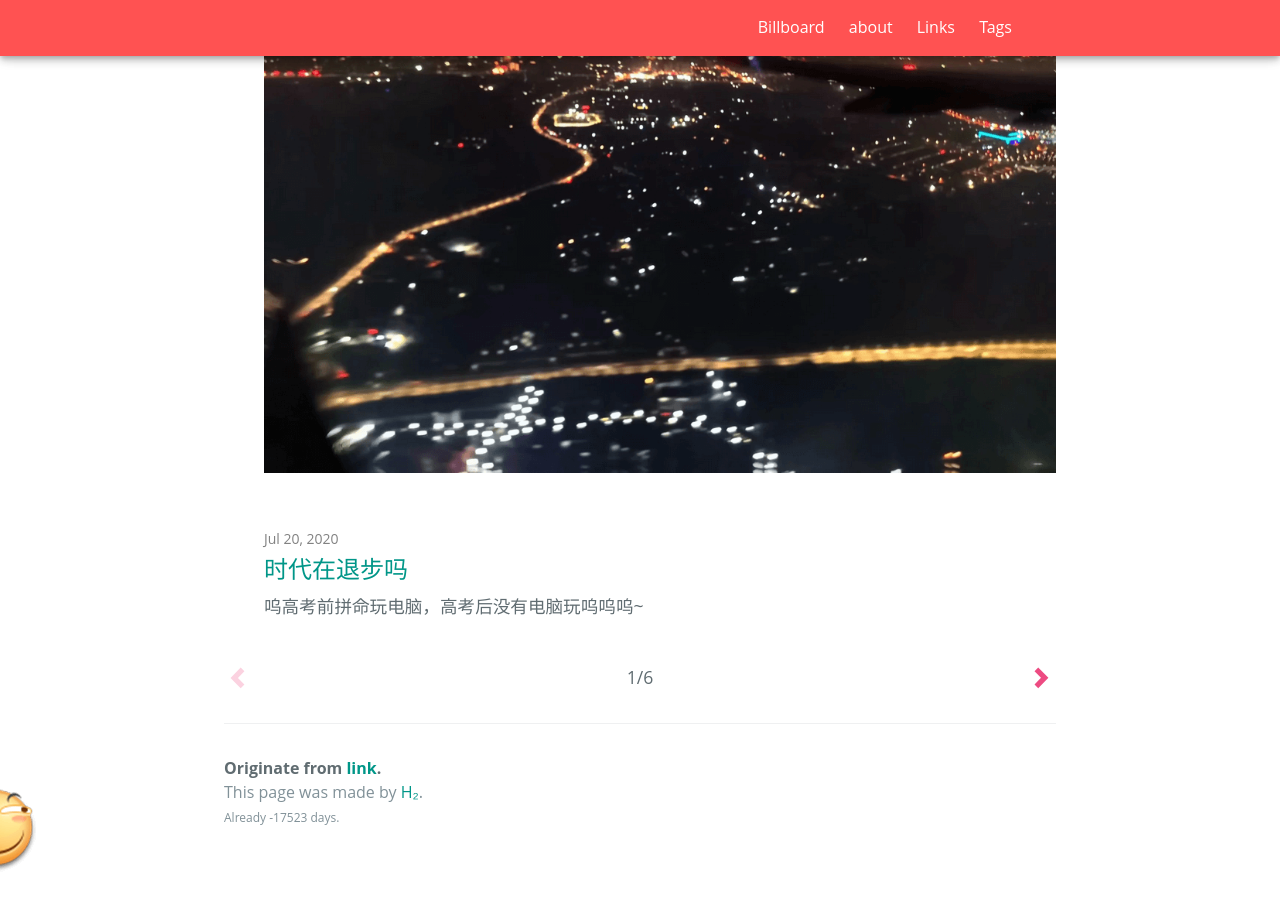
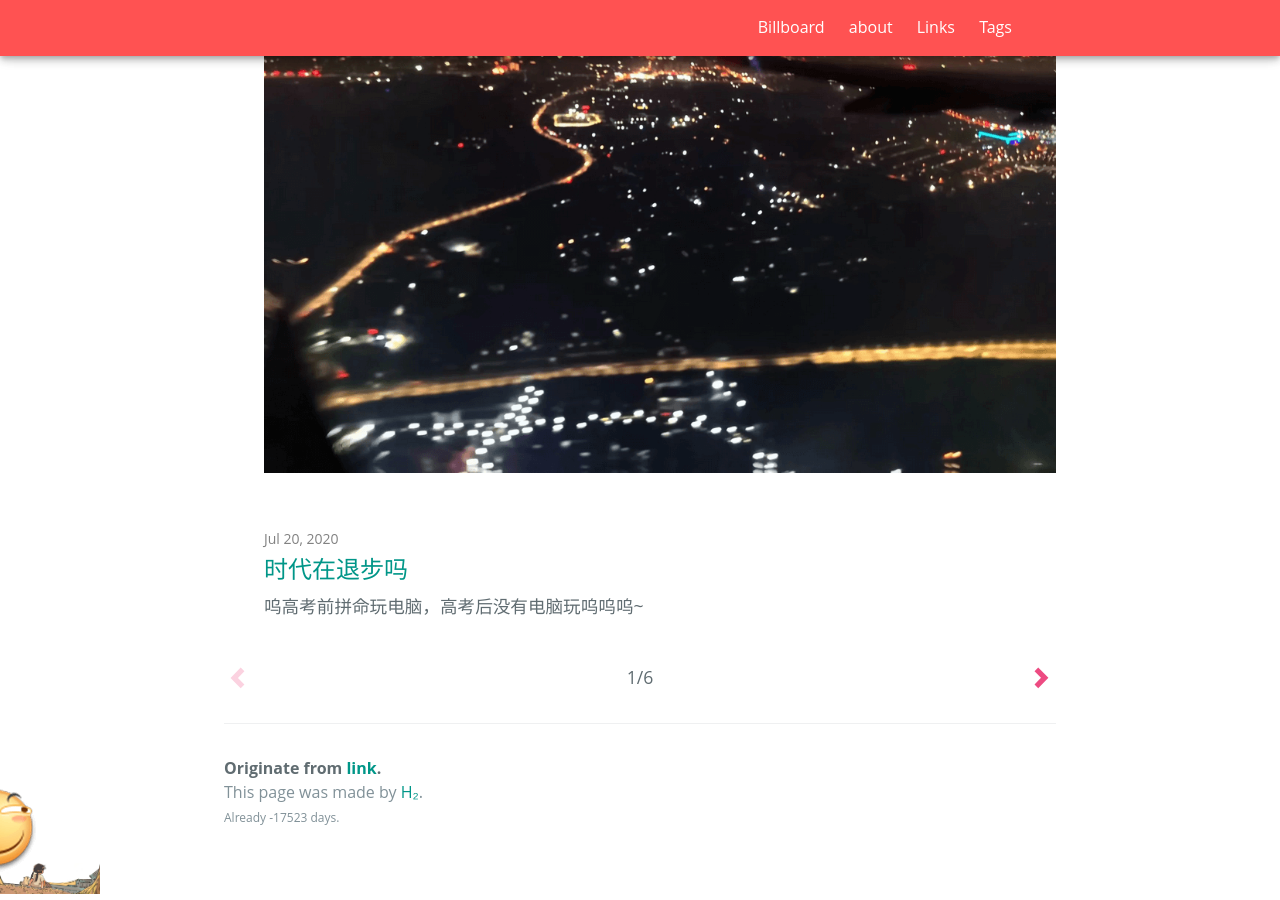
Before and after one commit to link9596/qwq, a Jekyll site: the page built from index.html, in a window 1280 px wide and 900 px high, scrolled down 1807 px. Built offline with Jekyll 4.4.1, drawn with Linux system fonts in a browser that asks for light colours; some web fonts are replaced; the list of posts is cut into pages by our own code; comment, search, counter and statistics services are not loaded; before the commit the page ends 2683 px from its top, so only the background shows below that.

Commit message:
Update default.html

```diff
--- a/_layouts/default.html
+++ b/_layouts/default.html
@@ -155,6 +155,7 @@
         ga('send', 'pageview');
       </script>
     {% endif %}{% endcomment %}
+<img style="width:100px;margin-top:-50px" src="https://atlinker.cn/footerbg.png">
 <div class="card funny">
   <div class="box translateX">
     <div class="fill">
```
